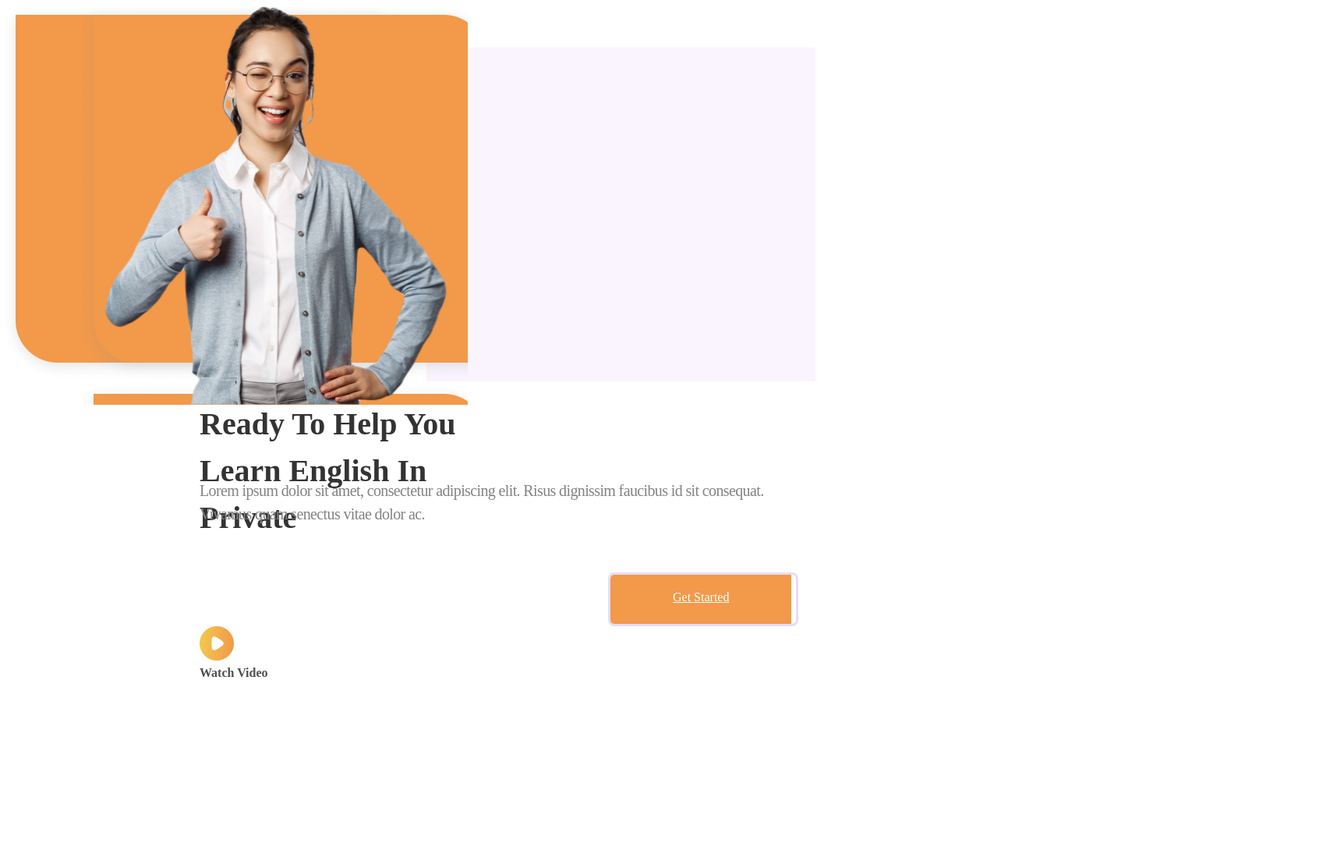
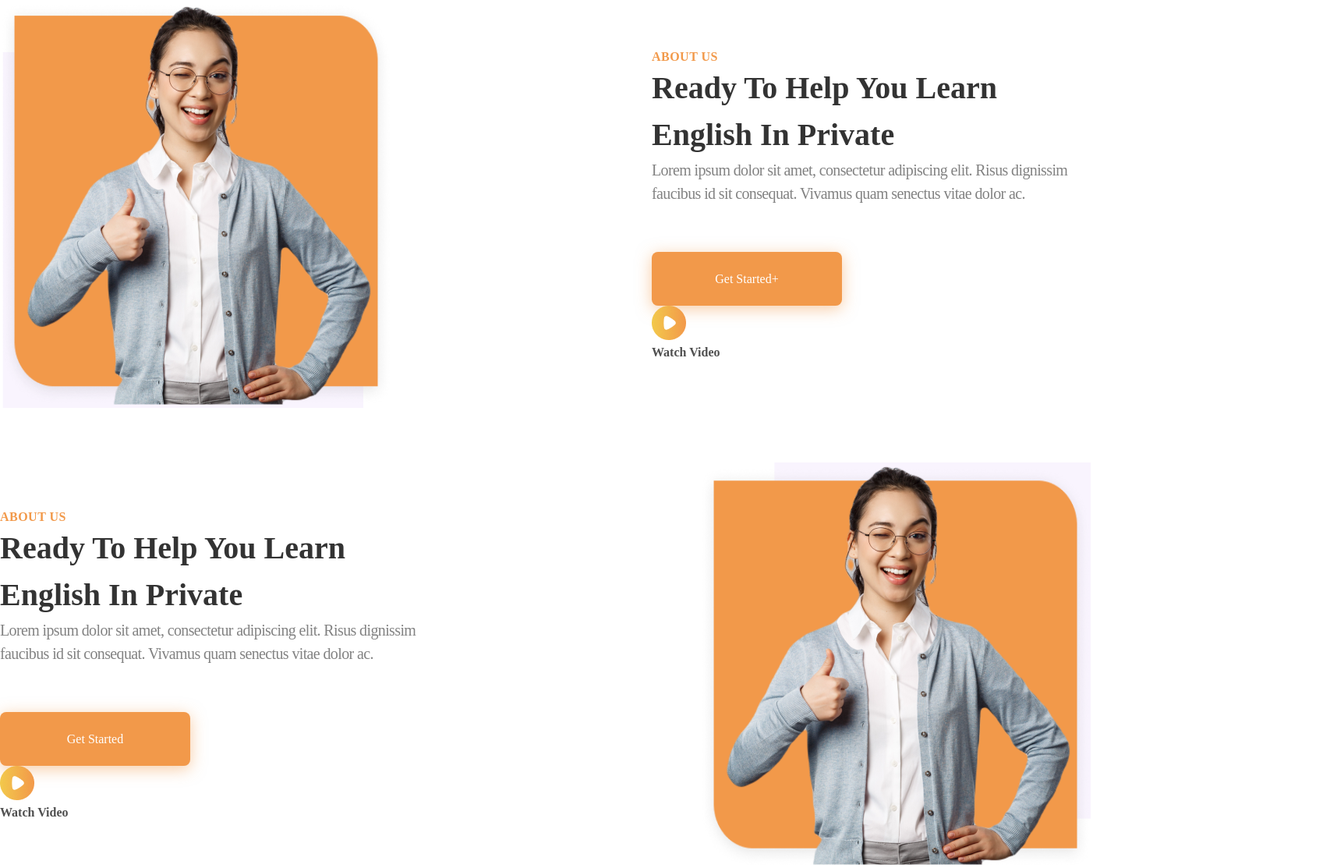
Before and after one commit to RiabtsevaAnne/project, a plain HTML site: page index.html in a window 1280 px wide. Shown: the part 886-1999 px from the top of the page at 78% size, 1706 px wide, since content can reach past the window. Before the commit the page ends 1761 px from the top, so only its background shows below. Drawn offline with Linux system fonts and the light colour scheme.

Commit message:
fix styles

```diff
--- a/index.html
+++ b/index.html
@@ -7,7 +7,7 @@
     <title>Document</title>
     <link rel="stylesheet" href="/styles/header.css" />
     <link rel="stylesheet" href="/styles/main.css" />
-    <link rel="stylesheet" href="/styles/section.css">
+    <link rel="stylesheet" href="/styles/section.css" />
   </head>
   <body>
     <header>
@@ -58,29 +58,57 @@
         </div>
       </div>
     </div>
-    <section>
-      <div class="section-overlay">
+    <div class="container">
+      <section class="about-us">
+        <div class="section-left">
+          <img class="woman" src="/images/banner-woman.png" alt="#" />
+          <img
+            class="overlay-rectancle"
+            src="./images/rectangle_overlay_left.png"
+            alt="overlay-left"
+          />
+        </div>
         <div class="section-right">
-          <img class="woman" src="/images/banner-woman.png" alt="#">
-          <img class="rectangle" src="/images/rectangle.png" alt="#">
-          <img class="rectangle93" src="/images/rectangle93.png" alt="#">
-        </div>
-        <div class="section-left">
           <div class="section-info">
             <div class="category">About us</div>
             <div class="ready">Ready to help you learn English in private</div>
-            <div class="text">Lorem ipsum dolor sit amet, consectetur adipiscing elit. Risus dignissim faucibus id sit consequat. Vivamus quam senectus vitae dolor ac.</div>
-            <span class="getstarted">
-              <a href="#">Get Started</a>
-            </span>
-            <img class="icon" src="/images/group.png" alt="#">
+            <div class="text">
+              Lorem ipsum dolor sit amet, consectetur adipiscing elit. Risus
+              dignissim faucibus id sit consequat. Vivamus quam senectus vitae
+              dolor ac.
+            </div>
+            <a class="getstarted" href="#">Get Started+</a>
+            <img class="icon" src="/images/group.png" alt="#" />
             <div class="video">Watch Video</div>
-
           </div>
-
         </div>
-
-      </div>
-    </section>
+      </section>
+    </div>
+    <div class="container">
+      <section class="about-us row-revert">
+        <div class="section-left">
+          <img class="woman" src="/images/banner-woman.png" alt="#" />
+          <img
+            class="overlay-rectancle"
+            src="./images/rectangle_overlay_right.png"
+            alt="overlay-left"
+          />
+        </div>
+        <div class="section-right">
+          <div class="section-info">
+            <div class="category">About us</div>
+            <div class="ready">Ready to help you learn English in private</div>
+            <div class="text">
+              Lorem ipsum dolor sit amet, consectetur adipiscing elit. Risus
+              dignissim faucibus id sit consequat. Vivamus quam senectus vitae
+              dolor ac.
+            </div>
+            <a class="getstarted" href="#">Get Started</a>
+            <img class="icon" src="/images/group.png" alt="#" />
+            <div class="video">Watch Video</div>
+          </div>
+        </div>
+      </section>
+    </div>
   </body>
 </html>
--- a/styles/header.css
+++ b/styles/header.css
@@ -9,6 +9,11 @@
   z-index: 999;
   background-color: #fff;
   height: 94px;
+}
+
+header .container {
+  flex-direction: row;
+  align-items: center;
 }
 
 header a {
--- a/styles/main.css
+++ b/styles/main.css
@@ -5,6 +5,8 @@
 body {
   margin: 0;
   padding: 0;
+  overflow-x: hidden;
+  overflow-y: scroll;
 }
 
 .banner {
@@ -50,6 +52,10 @@
   text-align: left;
 }
 
+a {
+  text-decoration: none;
+}
+
 .text {
   font-family: "Bebas Neue";
 }
@@ -89,7 +95,7 @@
 .count {
   width: 114px;
   height: 58px;
-  font-family: 'DM Sans';
+  font-family: "DM Sans";
   font-size: normal;
   font-weight: 700;
   font-size: 48px;
@@ -103,7 +109,7 @@
 .success-info .desc {
   width: 500px;
   height: 17px;
-  font-family: 'Muli';
+  font-family: "Muli";
   font-style: normal;
   font-weight: 600;
   font-size: 12.7px;
--- a/styles/section.css
+++ b/styles/section.css
@@ -1,6 +1,17 @@
 section {
   padding: 70px 0 0 0;
   position: relative;
+}
+
+section.row-revert {
+  flex-direction: row-reverse;
+}
+
+section.about-us {
+  display: flex;
+
+  align-items: center;
+  justify-content: space-between;
 }
 
 section .section-info {
@@ -8,7 +19,6 @@
   max-width: 768px;
   margin: 0 auto;
 }
-
 
 section .section-info .left-align {
   text-align: left;
@@ -21,7 +31,7 @@
   left: 21px;
   left: 748px;
   top: 885px;
-    font-family: 'DM Sans';
+  font-family: "DM Sans";
   font-style: normal;
   font-weight: 700;
   font-size: 16px;
@@ -31,11 +41,8 @@
   color: #f2994a;
 }
 
-
 .section-info .ready {
-    width: 400px;
-    height: 100px;
-    font-family: 'Halvetica';
+  font-family: "Halvetica";
   font-style: normal;
   font-weight: 700;
   font-size: 40px;
@@ -44,22 +51,32 @@
   color: #333;
 }
 
-.woman {
+.section-left {
+  position: relative;
+}
+
+.section-left .overlay-rectancle {
   position: absolute;
-    width: 500px;
+  left: 0;
+  top: 0;
+  width: 100%;
+  height: 100%;
+  z-index: 1;
+}
+
+.section-left .woman {
+  position: relative;
+  width: 503px;
   height: 516px;
-    left: 100px;
-    background: url("/images/rectangle.png");
+  z-index: 2;
+}
+
+.section-right {
+  max-width: 564px;
 }
 
 .restangle {
   background: url("/images/rectangle93.png");
-}
-
-.section-overlay {
-    background-position: bottom;
-    background-repeat: no-repeat;
-    background-size: cover;
 }
 
 .section .section-right {
@@ -90,7 +107,7 @@
 
 .text {
   height: 120px;
-    font-family: 'Muli';
+  font-family: "Muli";
   font-style: normal;
   font-weight: 400;
   font-size: 20px;
@@ -101,25 +118,17 @@
 
 section .getstarted {
   display: flex;
+  flex-direction: row;
+  align-items: center;
+  justify-content: center;
   width: 244px;
   height: 69px;
-    left: 1666px;
-    border: 3px solid rgba(127, 86, 217, 0.2);
   border-radius: 8px;
-    overflow: hidden;
-    position: sticky;
-  }
-
-  section .getstarted a {
   background-color: #f2994a;
   color: #fff;
   padding: 5px 15px;
-  }
-
-  div .getstarted a {
-    background-color: #f2994a;
-    color: #fff;
-    padding: 17px 80px;
+  text-align: center;
+  box-shadow: 0px 4px 20px rgba(242, 153, 74, 0.5);
 }
 
 .icon {
@@ -129,7 +138,7 @@
 
 .video {
   width: 870px;
-    font-family: 'Poppins';
+  font-family: "Poppins";
   font-style: normal;
   font-weight: 600;
   font-size: 16px;
```
Also changed, not shown: images/rectangle_overlay_left.png (added), images/rectangle_overlay_right.png (added). Lines whose indentation alone changed are shown as unchanged.
